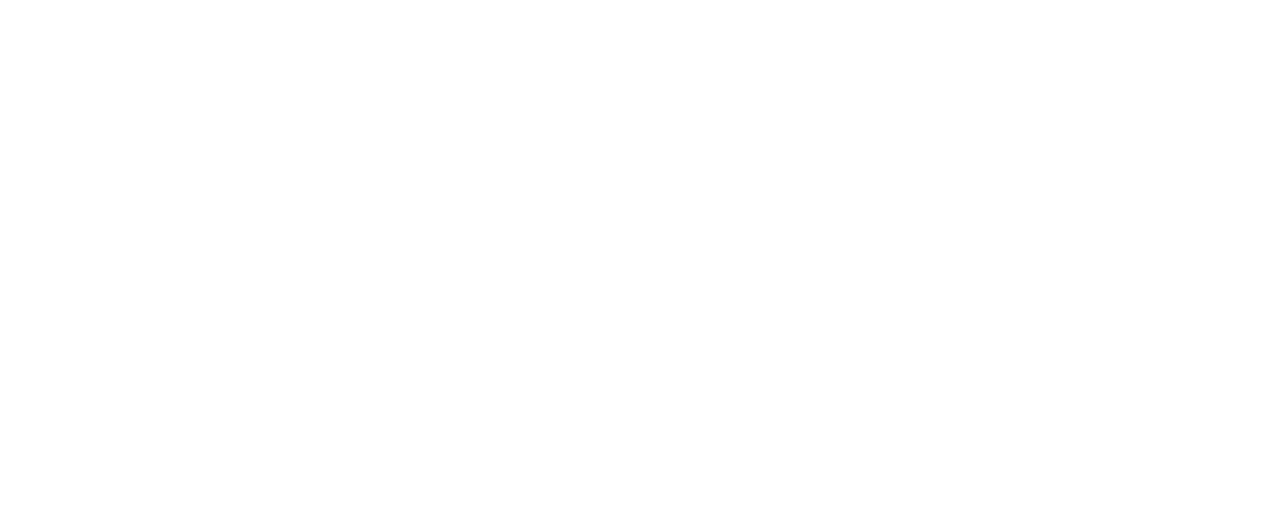
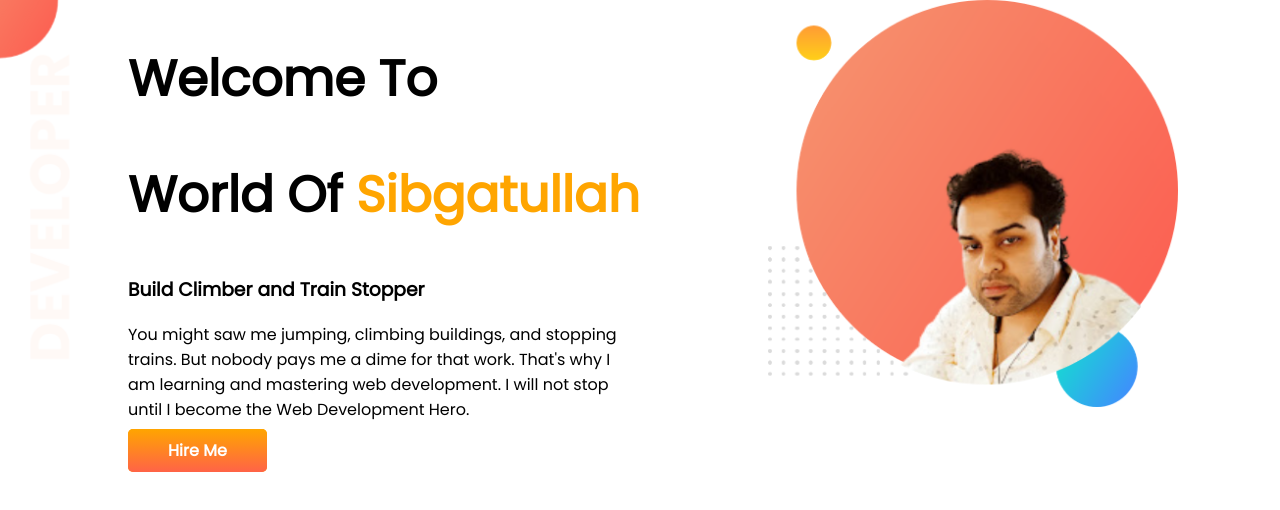
Before and after one commit to MohamedSibgatullah/Developer-portfolio, a plain HTML site: page index.html in a window 1280 px wide. Drawn offline with Linux system fonts and the light colour scheme.

Commit message:
top banner adeded

```diff
--- a/index.html
+++ b/index.html
@@ -4,10 +4,24 @@
     <meta charset="UTF-8">
     <meta http-equiv="X-UA-Compatible" content="IE=edge">
     <meta name="viewport" content="width=device-width, initial-scale=1.0">
-    <title>Initial commit</title>
+    <title>Sibgatullah portfolio</title>
+    <link rel="preconnect" href="https://fonts.googleapis.com">
+<link rel="preconnect" href="https://fonts.gstatic.com" crossorigin>
+<link href="https://fonts.googleapis.com/css2?family=Poppins&display=swap" rel="stylesheet">
     <link rel="stylesheet" href="style.css">
 </head>
 <body>
+   <section class="top-banner">
+    <div class="half-width"> <h1>Welcome To</h1>
+        <h1>World Of <span class="orange-color">Sibgatullah</span> </h1>
+        <h3>Build Climber and Train Stopper</h3>
+        <p>You might saw me jumping, climbing buildings, and stopping trains. But nobody pays me a dime for that work. That's why I am learning and mastering web development. I will not stop until I become the Web Development Hero.</p>
+        <a class="link-button" target="_blank" href="https://www.facebook.com/Sibga89/about">Hire Me</a>
 
+    </div>
+    <div class="half-width">
+        <img src="images/me 1.png" alt="">
+    </div>
+   </section>
 </body>
 </html>
--- a/style.css
+++ b/style.css
@@ -0,0 +1,33 @@
+body{
+    font-family: 'Poppins', sans-serif;
+    margin: 0;
+}
+h1{
+    font-size: 50px;
+}
+.orange-color{
+    color: orange;
+}
+section{
+    display: flex;
+}
+.half-width{
+    width: 50%;
+    padding-left: 10%;
+}
+.half-width img{
+    width: 80%;
+}
+.link-button{
+    text-decoration: none;
+    background-image: linear-gradient(orange,tomato);
+    background-color: orange;
+    color: white;
+    font-weight: 700;
+    border-radius: 5px;
+    padding: 10px 40px;
+}
+.top-banner{
+    background-image: url(images/top-banner.png);
+    background-repeat: no-repeat;
+}
```
Also changed, not shown: images/dream-bg.png (added), images/exp-bg.png (added), images/jhankar.png (added), images/jhankar2.png (added), images/me 1.png (added), images/my-bg.png (added), images/my-bg2.png (added), images/top-banner.png (added), 7 other files.
